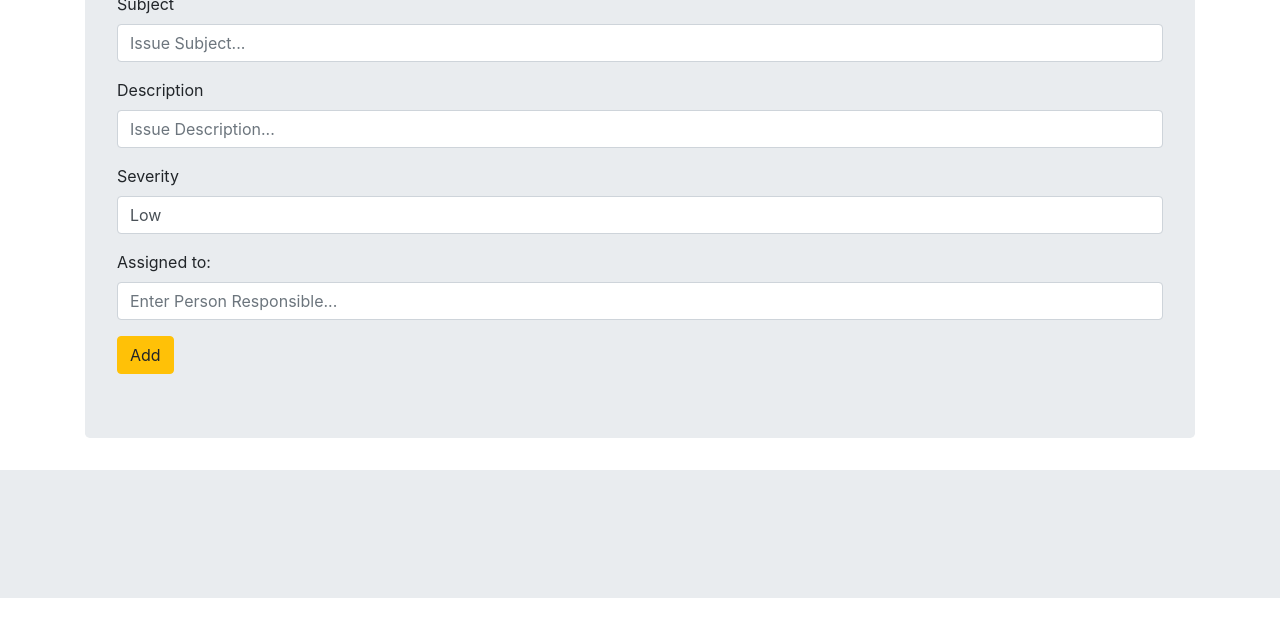
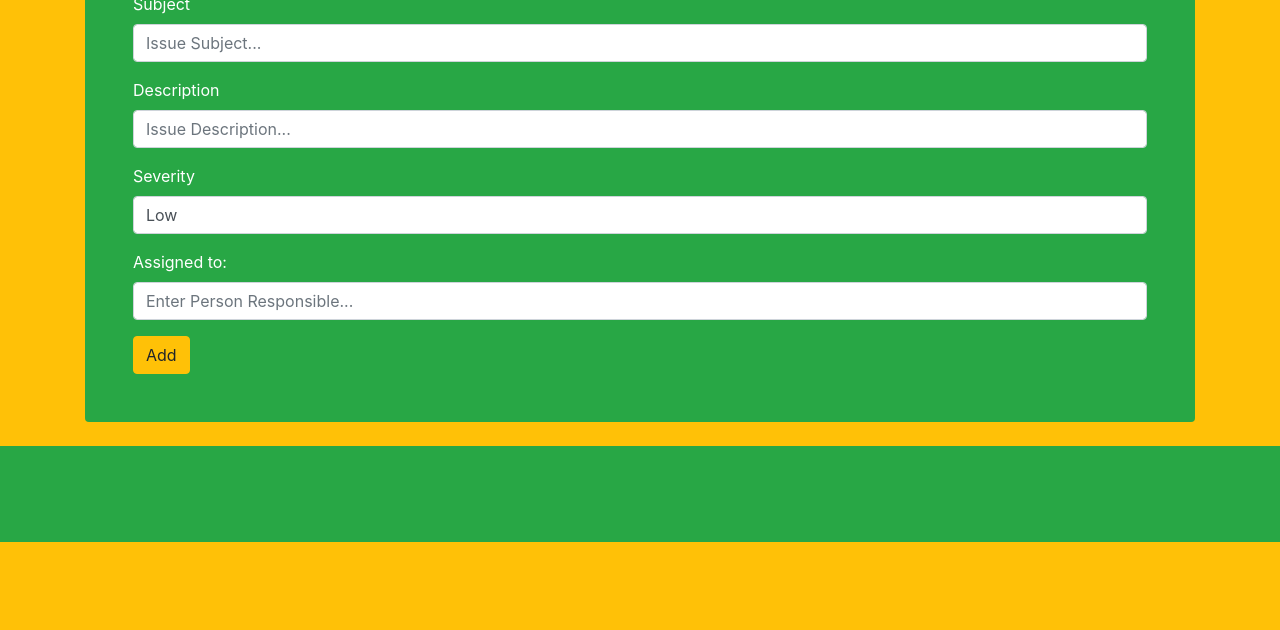
Before and after one commit to ChocoUnicorn/Track-Your-Tickets, a plain HTML site: page index.html in a window 1280 px wide. Shown: the part 184-814 px from the top of the page. Drawn offline with nearby package versions, Linux system fonts and the light colour scheme.

Commit message:
made it colourful after adding the readMe on gitHub

```diff
--- a/index.html
+++ b/index.html
@@ -10,14 +10,14 @@
         integrity="sha384-ggOyR0iXCbMQv3Xipma34MD+dH/1fQ784/j6cY/iJTQUOhcWr7x9JvoRxT2MZw1T" crossorigin="anonymous">
     <title>Ticket Tracker</title>
 </head>
-<body>
+<body class="bg-warning">
     <header>
         <section class="container">
             <h1><strong style="text-decoration: underline ;"> Track Your Tickets </strong></h1>
-            <section class="jumbotron">
+            <section class="mt-4 p-5 bg-success text-white rounded">
                 <h1>Add new issue:</h1>
                 <form action="" id="issueInputForm">
-                    <div class="form-group">
+                    <div class="form-group table-hover">
                         <label for="issueSubjectInput">Subject</label>
                         <input type="text" class="form-control" id="issueSubjInput" placeholder="Issue Subject...">
                     </div>
@@ -45,7 +45,7 @@
 
     </header>
     <section class="row">
-        <section class="col-lg-12 jumbotron">
+        <section class="mt-4 p-5 bg-success text-white rounded">
             <div id="issuesList">
                 <!-- This will be populated by javascript -->
             </div>
```
